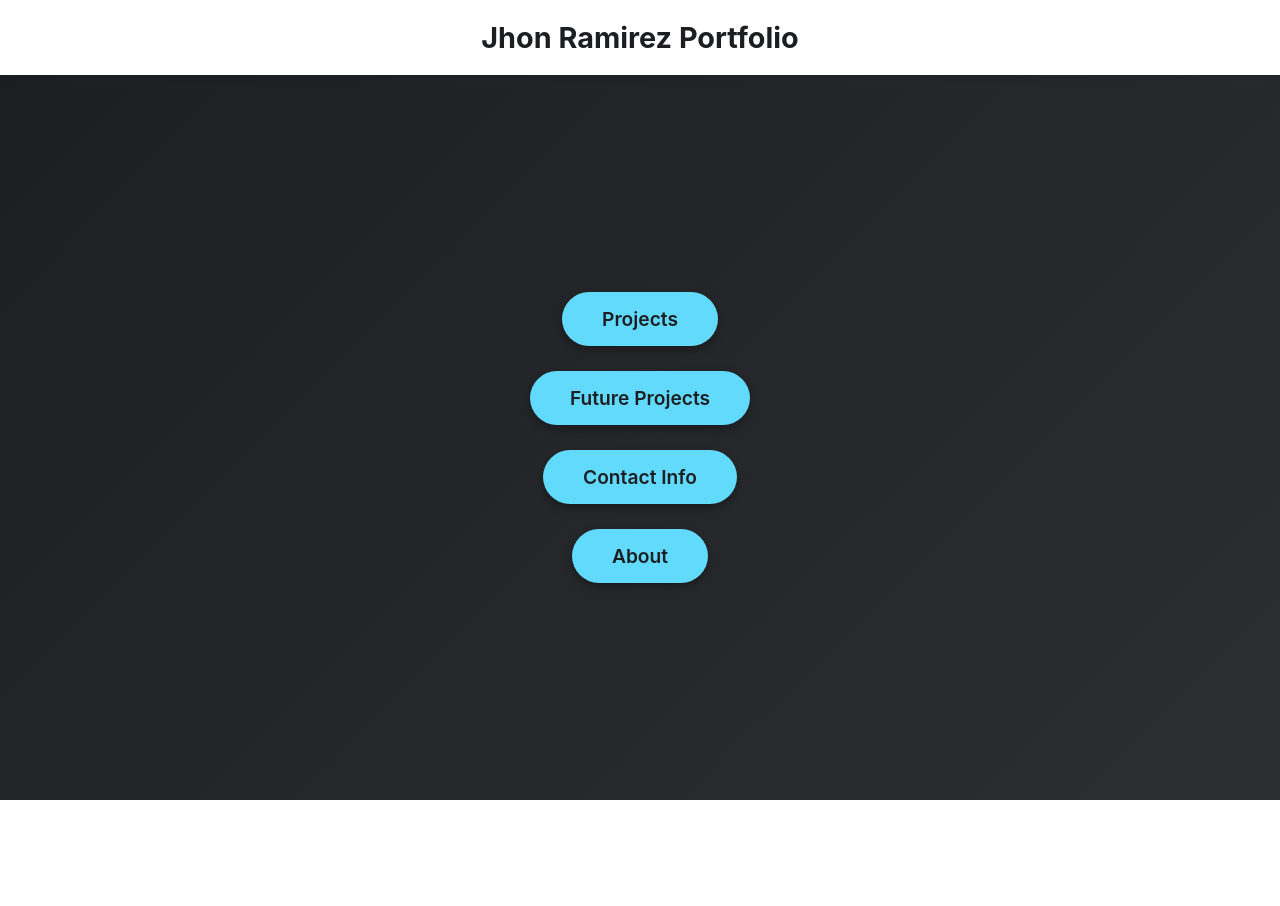
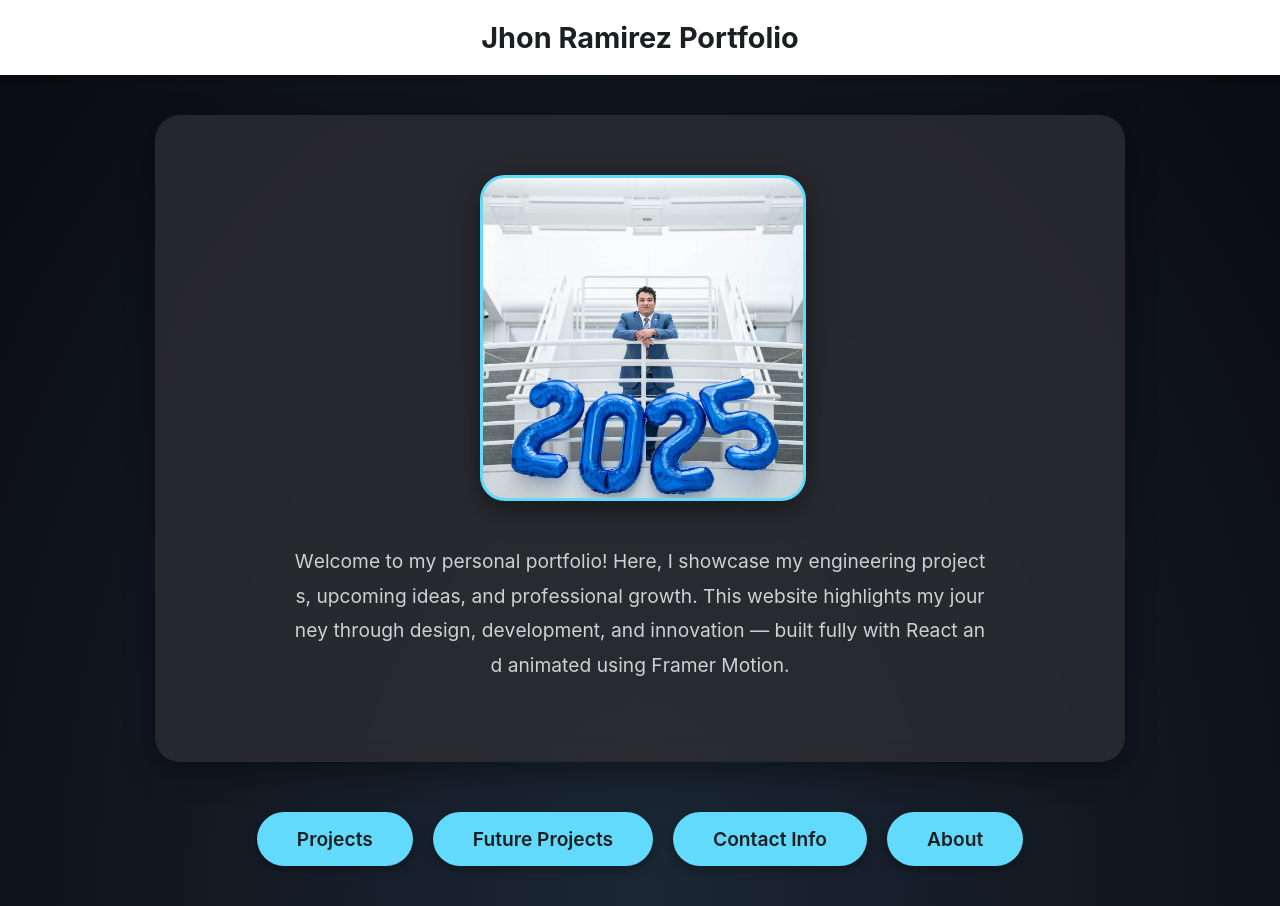
Before and after one commit to jhonalej/jhonram, a React (Create React App) app: page /#/ in a window 1280 px wide. Before the commit the page ends 800 px from the top, so only its background shows below. Built offline with nearby package versions, Linux system fonts and the light colour scheme.

Commit message:
added profile pic as well as fixed homepage more

```diff
--- /dev/null
+++ b/src/components/DarkVeil.js
@@ -0,0 +1,40 @@
+import React from "react";
+import { motion } from "framer-motion";
+
+const DarkVeil = () => {
+  return (
+    <div
+      style={{
+        position: "absolute",
+        inset: 0,
+        overflow: "hidden",
+        background: "radial-gradient(ellipse at bottom, #1b2735 0%, #090a0f 100%)",
+        zIndex: 0,
+      }}
+    >
+      <motion.div
+        animate={{
+          backgroundPosition: ["0% 50%", "100% 50%", "0% 50%"],
+        }}
+        transition={{
+          duration: 20,
+          repeat: Infinity,
+          ease: "linear",
+        }}
+        style={{
+          position: "absolute",
+          inset: 0,
+          backgroundImage: `
+            radial-gradient(600px circle at 0% 0%, rgba(255,255,255,0.05), transparent 40%),
+            radial-gradient(800px circle at 100% 100%, rgba(255,255,255,0.05), transparent 40%)
+          `,
+          backgroundSize: "200% 200%",
+          filter: "blur(30px)",
+          zIndex: 0,
+        }}
+      />
+    </div>
+  );
+};
+
+export default DarkVeil;
--- /dev/null
+++ b/src/components/SplitText.js
@@ -0,0 +1,28 @@
+import React, { useEffect, useState } from "react";
+import { motion } from "framer-motion";
+
+const SplitText = ({ text, delay = 0.05, ...rest }) => {
+  const [letters, setLetters] = useState([]);
+
+  useEffect(() => {
+    setLetters(text.split(""));
+  }, [text]);
+
+  return (
+    <p style={{ display: "inline-block", ...rest.style }}>
+      {letters.map((char, index) => (
+        <motion.span
+          key={index}
+          initial={{ opacity: 0, y: 10 }}
+          animate={{ opacity: 1, y: 0 }}
+          transition={{ delay: index * delay, duration: 0.3 }}
+          style={{ display: "inline-block" }}
+        >
+          {char === " " ? "\u00A0" : char}
+        </motion.span>
+      ))}
+    </p>
+  );
+};
+
+export default SplitText;
--- /dev/null
+++ b/src/components/TiltedCard.js
@@ -0,0 +1,57 @@
+import React, { useRef } from "react";
+import { motion, useMotionValue, useTransform } from "framer-motion";
+
+const TiltedCard = ({ image, width = 300, height = 300, borderRadius = 25 }) => {
+  const ref = useRef(null);
+  const x = useMotionValue(0);
+  const y = useMotionValue(0);
+
+  const rotateX = useTransform(y, [-0.5, 0.5], [15, -15]);
+  const rotateY = useTransform(x, [-0.5, 0.5], [-15, 15]);
+
+  const handleMouseMove = (e) => {
+    const rect = ref.current.getBoundingClientRect();
+    const offsetX = (e.clientX - rect.left) / rect.width - 0.5;
+    const offsetY = (e.clientY - rect.top) / rect.height - 0.5;
+    x.set(offsetX);
+    y.set(offsetY);
+  };
+
+  const handleMouseLeave = () => {
+    x.set(0);
+    y.set(0);
+  };
+
+  return (
+    <motion.div
+      ref={ref}
+      style={{
+        width,
+        height,
+        borderRadius,
+        perspective: 1000,
+        cursor: "pointer",
+      }}
+      onMouseMove={handleMouseMove}
+      onMouseLeave={handleMouseLeave}
+    >
+      <motion.div
+        style={{
+          width: "100%",
+          height: "100%",
+          borderRadius,
+          rotateX,
+          rotateY,
+          backgroundImage: `url(${image})`,
+          backgroundSize: "cover",
+          backgroundPosition: "center",
+          boxShadow: "0 10px 30px rgba(0,0,0,0.4)",
+          border: "3px solid #61dafb",
+        }}
+        transition={{ type: "spring", stiffness: 200, damping: 15 }}
+      />
+    </motion.div>
+  );
+};
+
+export default TiltedCard;
--- a/src/pages/Home.js
+++ b/src/pages/Home.js
@@ -1,17 +1,24 @@
 import React from "react";
 import { motion } from "framer-motion";
+import SplitText from "../components/SplitText";
+import TiltedCard from "../components/TiltedCard";
+import DarkVeil from "../components/DarkVeil";
 
 function Home() {
   return (
     <div
       style={{
+        position: "relative",
         minHeight: "100vh",
-        background: "linear-gradient(135deg, #1d1e22, #2d2e32)",
+        overflow: "hidden",
         color: "#fff",
         display: "flex",
         flexDirection: "column",
       }}
     >
+      {/* Animated Background */}
+      <DarkVeil />
+
       {/* Top Header */}
       <header
         style={{
@@ -22,12 +29,14 @@ function Home() {
           fontWeight: "700",
           fontSize: "1.8rem",
           boxShadow: "0 2px 10px rgba(0,0,0,0.1)",
+          zIndex: 2,
+          position: "relative",
         }}
       >
         Jhon Ramirez Portfolio
       </header>
 
-      {/* Main Section */}
+      {/* Hero Section */}
       <div
         style={{
           flexGrow: 1,
@@ -35,7 +44,74 @@ function Home() {
           flexDirection: "column",
           alignItems: "center",
           justifyContent: "center",
-          gap: "25px",
+          padding: "40px 20px",
+          position: "relative",
+          zIndex: 1,
+        }}
+      >
+        {/* Main Card */}
+        <motion.div
+          initial={{ opacity: 0, y: 40 }}
+          animate={{ opacity: 1, y: 0 }}
+          transition={{ duration: 1 }}
+          style={{
+            background: "rgba(45, 46, 50, 0.8)",
+            backdropFilter: "blur(10px)",
+            borderRadius: "25px",
+            padding: "60px",
+            maxWidth: "850px",
+            width: "90%",
+            boxShadow: "0 10px 30px rgba(0,0,0,0.4)",
+            display: "flex",
+            flexDirection: "column",
+            alignItems: "center",
+            gap: "30px",
+          }}
+        >
+          {/* Profile Image (Tilted Card) */}
+          <motion.div
+            initial={{ opacity: 0, scale: 0.9 }}
+            animate={{ opacity: 1, scale: 1 }}
+            transition={{ delay: 0.3, duration: 0.8 }}
+          >
+            <TiltedCard
+              image="/profile.jpg"
+              width={320}
+              height={320}
+              borderRadius={25}
+            />
+          </motion.div>
+
+          {/* Animated Description */}
+          <motion.div
+            initial={{ opacity: 0 }}
+            animate={{ opacity: 1 }}
+            transition={{ delay: 0.4, duration: 0.6 }}
+            style={{
+              maxWidth: "700px",
+              textAlign: "center",
+              color: "#d0d0d0",
+              fontSize: "1.2rem",
+              lineHeight: "1.8",
+            }}
+          >
+            <SplitText
+              text="Welcome to my personal portfolio! Here, I showcase my engineering projects, upcoming ideas, and professional growth. This website highlights my journey through design, development, and innovation — built fully with React and animated using Framer Motion."
+              delay={0.02}
+            />
+          </motion.div>
+        </motion.div>
+
+        {/* Buttons Section */}
+        <div
+          style={{
+            display: "flex",
+            flexWrap: "wrap",
+            justifyContent: "center",
+            gap: "20px",
+            marginTop: "50px",
+            position: "relative",
+            zIndex: 1,
           }}
         >
           {[
@@ -49,8 +125,8 @@ function Home() {
               href={btn.link}
               initial={{ opacity: 0, y: 40 }}
               animate={{ opacity: 1, y: 0 }}
-            transition={{ delay: index * 0.2, duration: 0.6 }}
-            whileHover={{ scale: 1.1 }}
+              transition={{ delay: index * 0.2 + 1, duration: 0.6 }}
+              whileHover={{ scale: 1.08 }}
               style={{
                 display: "inline-block",
                 padding: "15px 40px",
@@ -69,6 +145,7 @@ function Home() {
           ))}
         </div>
       </div>
+    </div>
   );
 }
 
```
Also changed, not shown: public/profile.jpg (added). Lines whose indentation alone changed are shown as unchanged.
